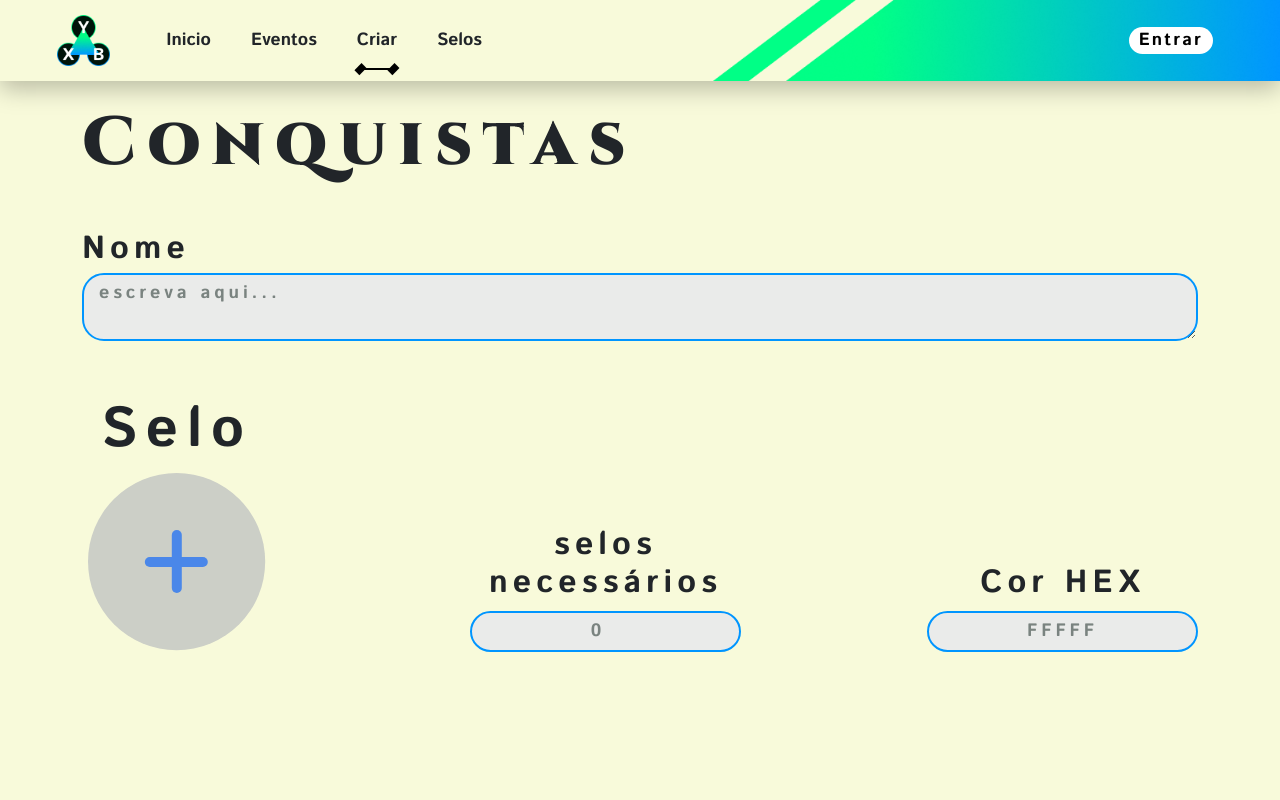
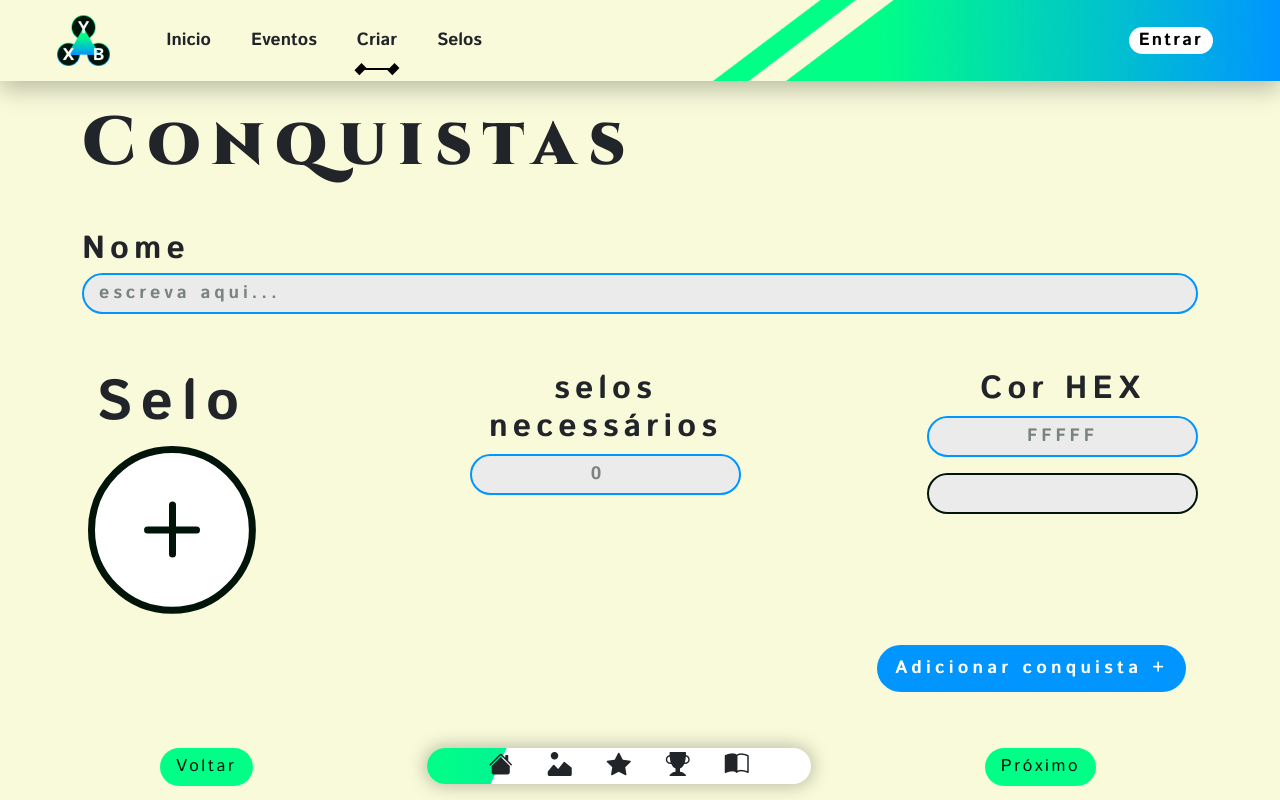
Before and after one commit to DaGitFella/gameficacao-secit.client, an Angular app: page /create_event/reward in a window 1280 px wide. Shown: the top 800 px of the page. Built offline with nearby package versions, Linux system fonts and the light colour scheme.

Commit message:
finished to add new design features to existing pages

```diff
--- a/src/app/app.component.html
+++ b/src/app/app.component.html
@@ -1,8 +1,9 @@
 <app-header></app-header>
 <div class="container">
   <router-outlet></router-outlet>
-  <div class="row my-5">
-    <div class="col d-flex justify-content-between align-items-center">
+</div>
+<div class="row w-100 justify-content-center event-navigation-menu">
+  <div class="contain d-flex justify-content-between align-items-start">
     <button type="button" class="btn d-flex align-items-center">
       <a class="change-color">Voltar</a>
     </button>
@@ -12,4 +13,3 @@
     </button>
   </div>
 </div>
-</div>
--- a/src/app/components/pages/achievement/achievement.component.html
+++ b/src/app/components/pages/achievement/achievement.component.html
@@ -7,19 +7,22 @@
   <div class="row">
     <div class="col d-flex flex-column">
       <label for="description" class="fw-bolder description-label info-spacing">Descrição</label>
-      <textarea name="description" class="event-input" placeholder="escreva aqui..."></textarea>
+      <textarea name="description" class="event-input event-textarea" placeholder="escreva aqui..."></textarea>
     </div>
   </div>
-  <div class="row g-5">
-    <div class="col-md-4 d-flex flex-column">
+  <div class="row g-5 justify-content-between align-items-end">
+    <div class="col-md-3 d-flex flex-column">
       <h3 class="fw-bolder info-spacing text-center">Quantidade Máxima</h3>
       <input type="number" placeholder="0"
-             class="form-control event-input d-flex justify-content-center text-spacing fw-bolder text-center">
+             class="event-input d-flex justify-content-center text-spacing fw-bolder text-center">
     </div>
-    <div class="col-md-4 d-flex flex-column">
+    <div class="col-md-3 d-flex flex-column">
       <h3 class="fw-bolder info-spacing text-center">Conquistas necessárias</h3>
       <input type="number" placeholder="0"
-             class="form-control event-input justify-content-center text-spacing fw-bolder text-center">
+             class="event-input justify-content-center text-spacing fw-bolder text-center">
+    </div>
+    <div class="col-md-4 d-flex justify-content-end">
+      <button class="add-btn">Adicionar conquista +</button>
     </div>
   </div>
 </section>
--- a/src/app/components/pages/activities/activities.component.html
+++ b/src/app/components/pages/activities/activities.component.html
@@ -44,14 +44,20 @@
           </th>
         </tr>
       </table>
+
     </div>
     <div class="col-md d-flex justify-content-end">
       <div class="d-flex flex-column">
         <h3 class="fw-bolder title-spacing text-center">Selo</h3>
-        <button class="add-btn">
-          <img src="bola_linda.svg" alt="" class="beautiful_ball">
+        <button class="add-btn-ball">
+          <img src="add_ball.svg" alt="" class="beautiful_ball">
         </button>
       </div>
     </div>
   </div>
+  <div class="row">
+    <div class="col">
+      <button class="add-btn">Adicionar atividade +</button>
+    </div>
+  </div>
 </section>
--- a/src/app/components/pages/reward/reward.component.html
+++ b/src/app/components/pages/reward/reward.component.html
@@ -7,19 +7,19 @@
   <div class="row">
     <div class="col d-flex flex-column">
       <label for="name" class="fw-bolder description-label info-spacing">Nome</label>
-      <textarea name="name" class="event-input" placeholder="escreva aqui..."></textarea>
+      <input id='name' name="name" class="event-input" placeholder="escreva aqui...">
     </div>
   </div>
   <div class="row g-5 mt-2">
     <div class="col-md-4 d-flex justify-content-start">
       <div class="d-flex flex-column">
         <h3 class="fw-bolder title-spacing text-center">Selo</h3>
-        <button class="add-btn">
-          <img src="bola_linda.svg" alt="" class="beautiful_ball">
+        <button class="add-btn-ball">
+          <img src="add_ball.svg" class="ball" alt="">
         </button>
       </div>
     </div>
-    <div class="col-md d-flex align-items-end justify-content-between">
+    <div class="col-md d-flex align-items-start justify-content-between">
       <div class="d-flex flex-column justify-content-end">
         <h3 class="fw-bolder info-spacing text-center">selos <br> necessários</h3>
         <input type="number" placeholder="0"
@@ -27,8 +27,17 @@
       </div>
       <div class="d-flex flex-column justify-content-end">
         <h3 class="fw-bolder info-spacing text-center">Cor HEX</h3>
-        <input type="text" placeholder="FFFFF"
-               class="form-control event-input justify-content-center text-spacing fw-bolder text-center">
+        <div class="d-flex flex-column gap-3">
+          <input type="text" placeholder="FFFFF"
+                    class="form-control event-input justify-content-center text-spacing fw-bolder text-center">
+          <input type="text"
+                 class="form-control event-input color-input justify-content-center text-spacing fw-bolder text-center">
+        </div>
+      </div>
+    </div>
+    <div class="row">
+      <div class="col d-flex justify-content-end">
+        <button class="add-btn">Adicionar conquista +</button>
       </div>
     </div>
   </div>
--- a/src/app/components/pages/stamps/stamps.component.html
+++ b/src/app/components/pages/stamps/stamps.component.html
@@ -15,8 +15,8 @@
             </div>
           </div>
         </div>
-        <button class="add-btn">
-          <img src="bola_linda.svg" alt="" class="beautiful_ball">
+        <button class="add-btn-ball">
+          <img src="add_ball.svg" alt="" class="beautiful_ball">
         </button>
       </form>
     </div>
--- a/src/styles.css
+++ b/src/styles.css
@@ -3,7 +3,7 @@
   --forms-background: #FFF;
   --text-primary-color: #0A1C16;
   --text-secondary-color: #00140A;
-  --text-light-color: rgba(10, 28, 22, 0.50);;
+  --text-light-color: rgba(10, 28, 22, 0.50);
   --green: #00FF86;
   --border-color: #0095FF;
 }
@@ -19,8 +19,14 @@ body {
   height: 100vh;
 }
 
-section {
-  height: 100vh;
+.event-navigation-menu {
+  position: fixed;
+  bottom: 0;
+  max-width: 100%;
+}
+
+.contain {
+  max-width: 960px;
 }
 
 .btn {
@@ -36,7 +42,7 @@ section {
 }
 
 .btn:hover {
-  border: 2px solid var(--green);
+  border: 1px solid var(--green);
 }
 
 .btn a{
@@ -50,7 +56,7 @@ section {
   margin-top: 22px;
   font-weight: 600;
   margin-bottom: 40px;
-  font-family: 'Cinzel';
+  font-family: 'Cinzel', serif;
 }
 
 .event-input {
@@ -60,6 +66,10 @@ section {
   padding: 5px 15px;
   font-size: 18px;
   margin-bottom: 50px;
+}
+
+.color-input {
+  border: 2px solid #00140A;
 }
 
 .event-input::placeholder, .form-control::placeholder {
@@ -73,9 +83,29 @@ section {
   gap: 66px;
 }
 
-.add-btn {
+.add-btn,
+.add-btn-ball{
   border: none;
   background: none;
+}
+
+.add-btn {
+  border-radius: 46px;
+  background: var(--border-color);
+  display: flex;
+  align-items: center;
+  justify-content: center;
+  font-weight: bold;
+  color: white;
+  font-size: 18px;
+  letter-spacing: 4.16px;
+  padding: 10px 18px;
+  margin: 30px 0 60px 0;
+  transition: ease-in-out .3s;
+}
+
+.add-btn:hover {
+  color: var(--text-primary-color);
 }
 
 .title-spacing {
```
Also changed, not shown: public/add_ball.svg (added), public/bola_linda.svg (deleted), src/app/components/pages/reward/reward.component.css (line endings or trailing spaces). Lines whose indentation alone changed are shown as unchanged.
